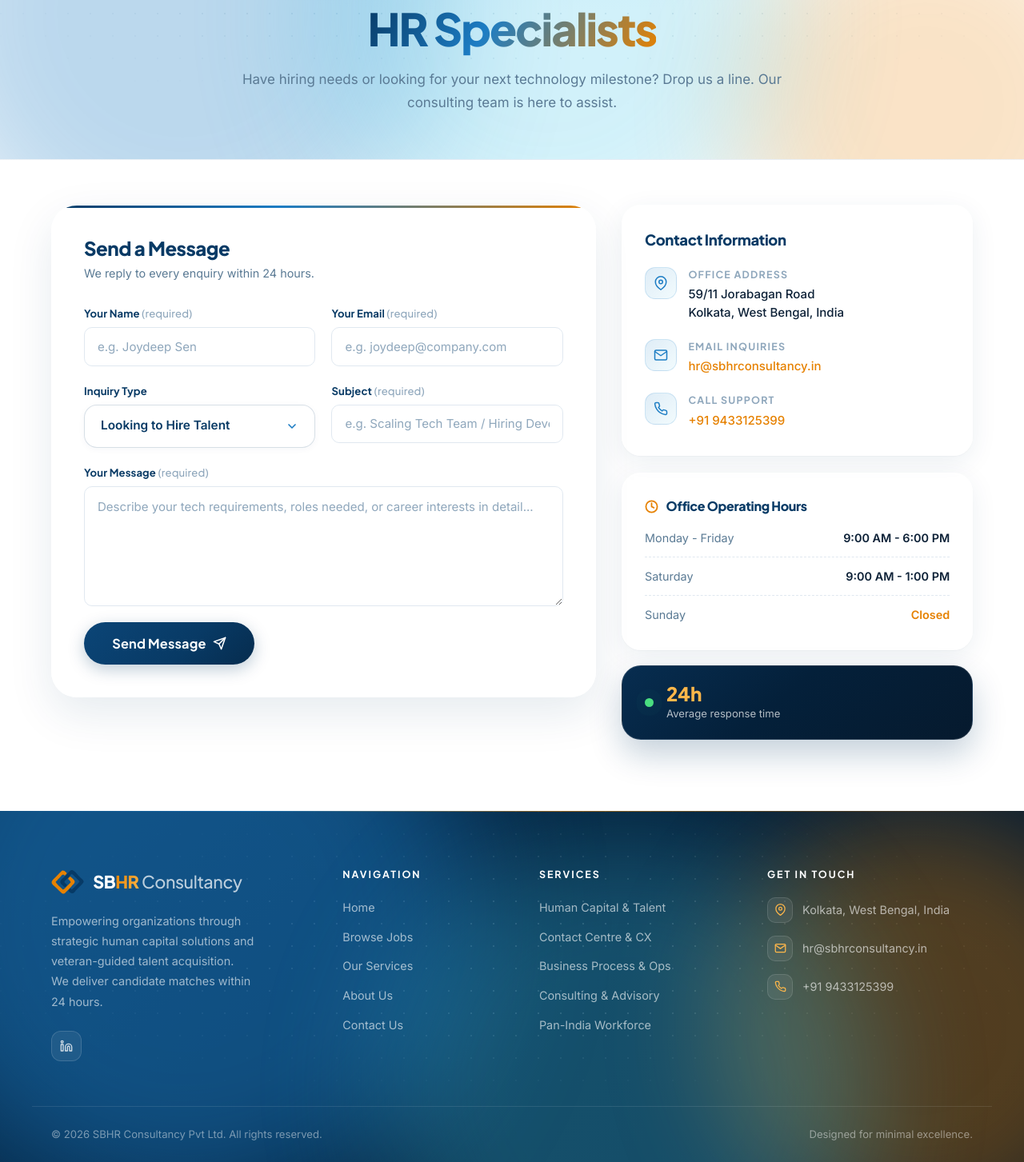
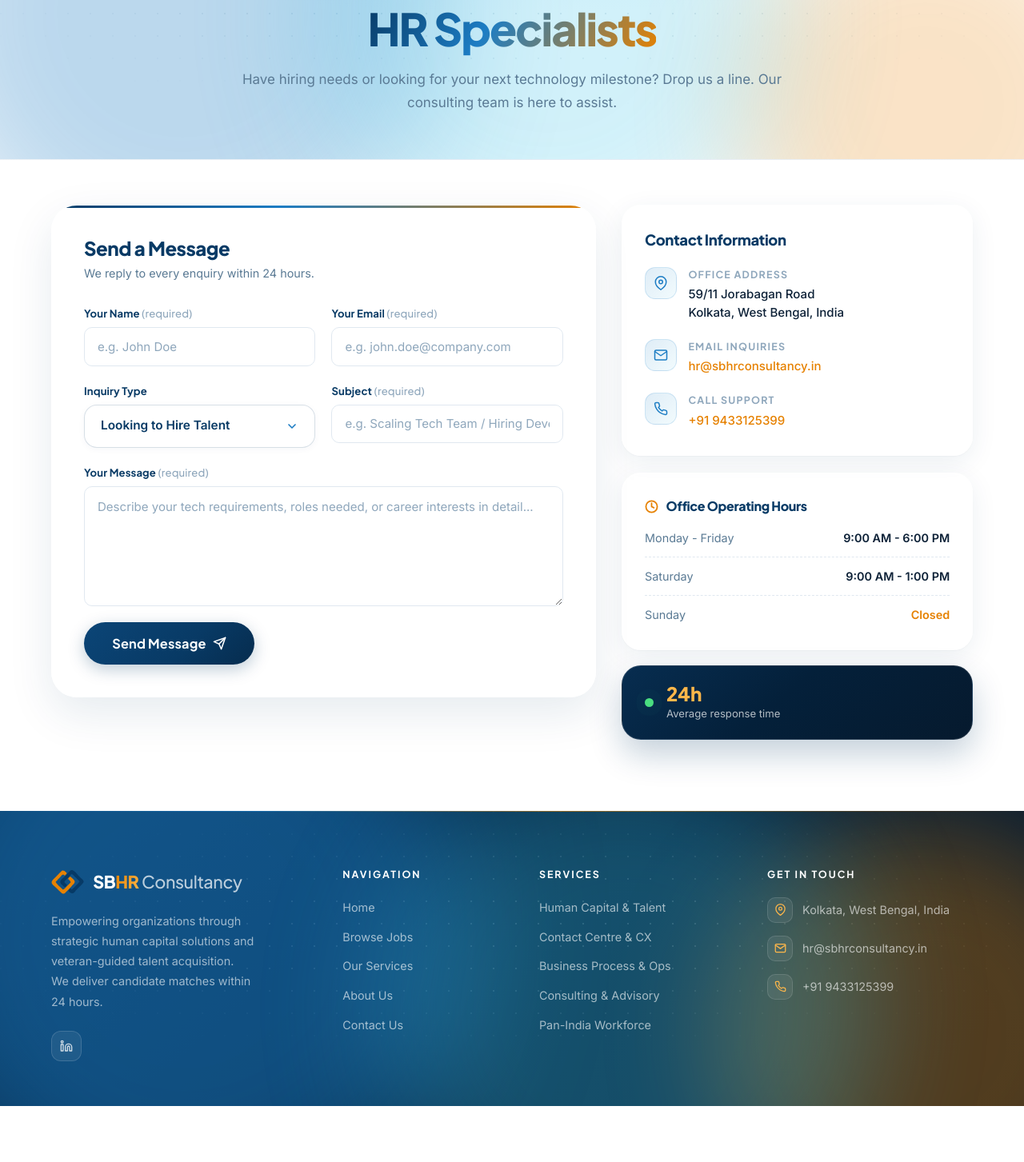
Before and after one commit to singh-himadri/sbhr_consultancy_website, a Next.js app: page /sbhr_consultancy_website/contact in a window 1280 px wide. Shown: the part 340-1793 px from the top of the page at 80% size. After the commit the page ends 1723 px from the top, so only its background shows below. Built offline with nearby package versions, Linux system fonts and the light colour scheme.

Commit message:
updated domains and placeholder

```diff
--- a/src/app/contact/page.tsx
+++ b/src/app/contact/page.tsx
@@ -145,7 +145,7 @@
                     value={formData.name}
                     onChange={handleChange}
                     className={fieldClass("name")}
-                    placeholder="e.g. Joydeep Sen"
+                    placeholder="e.g. John Doe"
                     required
                   />
                   {errors.name && (
@@ -164,7 +164,7 @@
                     value={formData.email}
                     onChange={handleChange}
                     className={fieldClass("email")}
-                    placeholder="e.g. joydeep@company.com"
+                    placeholder="e.g. john.doe@company.com"
                     required
                   />
                   {errors.email && (
--- a/src/app/jobs/JobsClient.tsx
+++ b/src/app/jobs/JobsClient.tsx
@@ -495,7 +495,7 @@
                     value={applyForm.name}
                     onChange={handleApplyChange}
                     className={`${styles.input} ${applyErrors.name ? styles.inputError : ""}`}
-                    placeholder="e.g. Joydeep Sen"
+                    placeholder="e.g. John Doe"
                     required
                   />
                   {applyErrors.name && (
@@ -514,7 +514,7 @@
                     value={applyForm.email}
                     onChange={handleApplyChange}
                     className={`${styles.input} ${applyErrors.email ? styles.inputError : ""}`}
-                    placeholder="e.g. joydeep@gmail.com"
+                    placeholder="e.g. john.doe@gmail.com"
                     required
                   />
                   {applyErrors.email && (
--- a/src/app/page.module.css
+++ b/src/app/page.module.css
@@ -181,7 +181,7 @@
   display: flex;
   width: max-content;
   gap: 1.1rem;
-  animation: marqueeRTL 120s linear infinite;
+  animation: marqueeRTL 250s linear infinite;
 }
 
 .marquee:hover .marqueeTrack { animation-play-state: paused; }
@@ -504,7 +504,7 @@
 
   .sectionHead { margin-bottom: 2.25rem; }
 
-  .marqueeTrack { animation-duration: 160s; }
+  .marqueeTrack { animation-duration: 300s; }
 }
 
 /* ═══════════════════════════════════════════════════════════
--- a/src/components/Footer/index.tsx
+++ b/src/components/Footer/index.tsx
@@ -127,13 +127,6 @@
           </ul>
         </div>
       </div>
-
-      <div className={`container ${styles.bottom}`}>
-        <p className={styles.copyright}>
-          &copy; {currentYear} SBHR Consultancy Pvt Ltd. All rights reserved.
-        </p>
-        <p className={styles.tagline}>Designed for minimal excellence.</p>
-      </div>
     </footer>
   );
 }
```
